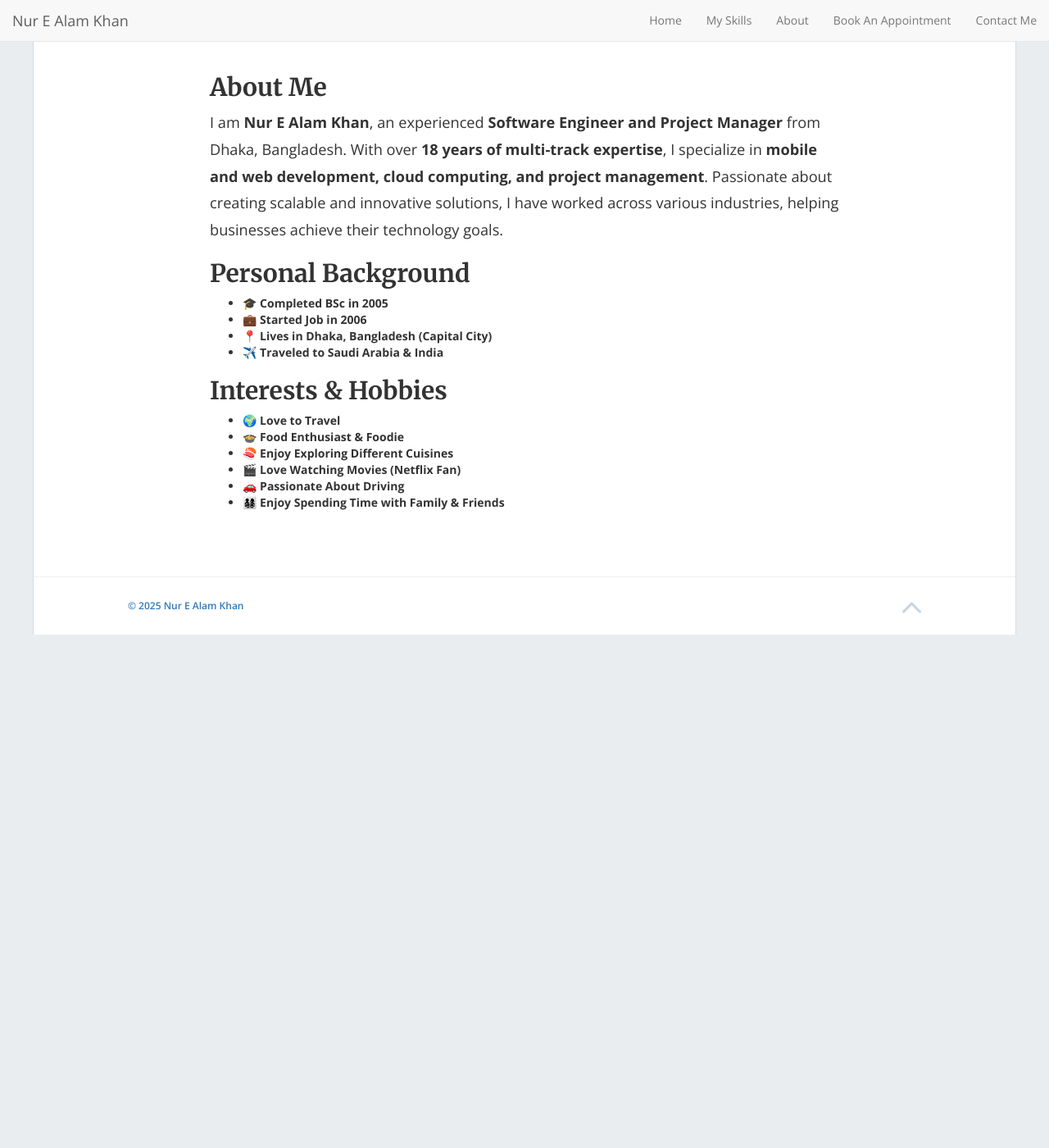
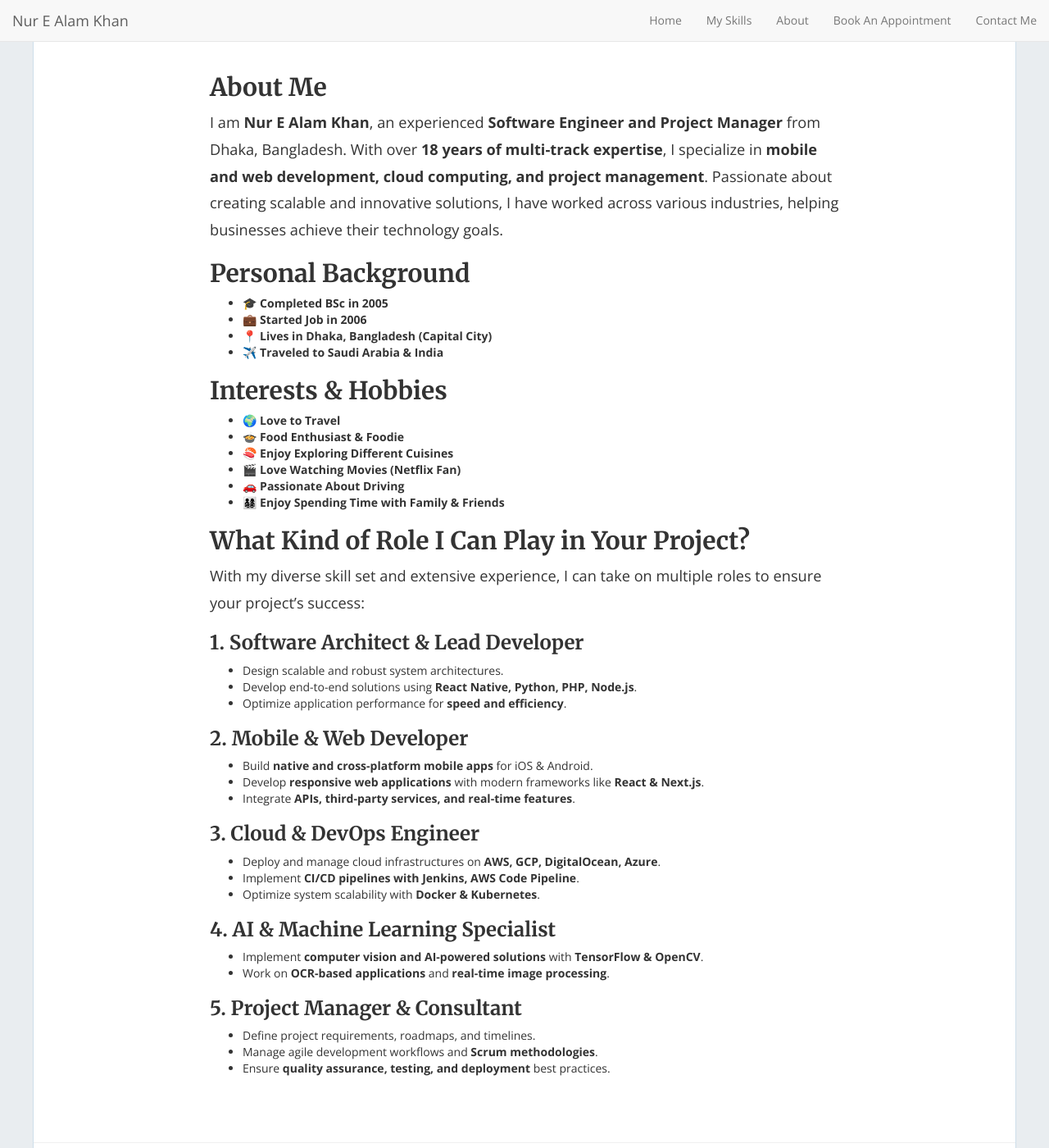
Before and after one commit to porosh/porosh.github.io, a Jekyll site: the page built from about.md, in a window 1280 px wide and 1400 px high. Shown: the whole window at 82% size. Built offline with Jekyll 4.4.1, drawn with Linux system fonts in a browser that asks for light colours; nearby versions of some CDN libraries.

Commit message:
Update about.md

```diff
--- a/about.md
+++ b/about.md
@@ -23,3 +23,36 @@ I am **Nur E Alam Khan**, an experienced **Software Engineer and Project Manager
 - 🎬 **Love Watching Movies (Netflix Fan)**
 - 🚗 **Passionate About Driving**
 - 👨‍👩‍👧‍👦 **Enjoy Spending Time with Family & Friends**
+
+## What Kind of Role I Can Play in Your Project?
+
+With my diverse skill set and extensive experience, I can take on multiple roles to ensure your project's success:
+
+### **1. Software Architect & Lead Developer**
+
+- Design scalable and robust system architectures.
+- Develop end-to-end solutions using **React Native, Python, PHP, Node.js**.
+- Optimize application performance for **speed and efficiency**.
+
+### **2. Mobile & Web Developer**
+
+- Build **native and cross-platform mobile apps** for iOS & Android.
+- Develop **responsive web applications** with modern frameworks like **React & Next.js**.
+- Integrate **APIs, third-party services, and real-time features**.
+
+### **3. Cloud & DevOps Engineer**
+
+- Deploy and manage cloud infrastructures on **AWS, GCP, DigitalOcean, Azure**.
+- Implement **CI/CD pipelines with Jenkins, AWS Code Pipeline**.
+- Optimize system scalability with **Docker & Kubernetes**.
+
+### **4. AI & Machine Learning Specialist**
+
+- Implement **computer vision and AI-powered solutions** with **TensorFlow & OpenCV**.
+- Work on **OCR-based applications** and **real-time image processing**.
+
+### **5. Project Manager & Consultant**
+
+- Define project requirements, roadmaps, and timelines.
+- Manage agile development workflows and **Scrum methodologies**.
+- Ensure **quality assurance, testing, and deployment** best practices.
```
